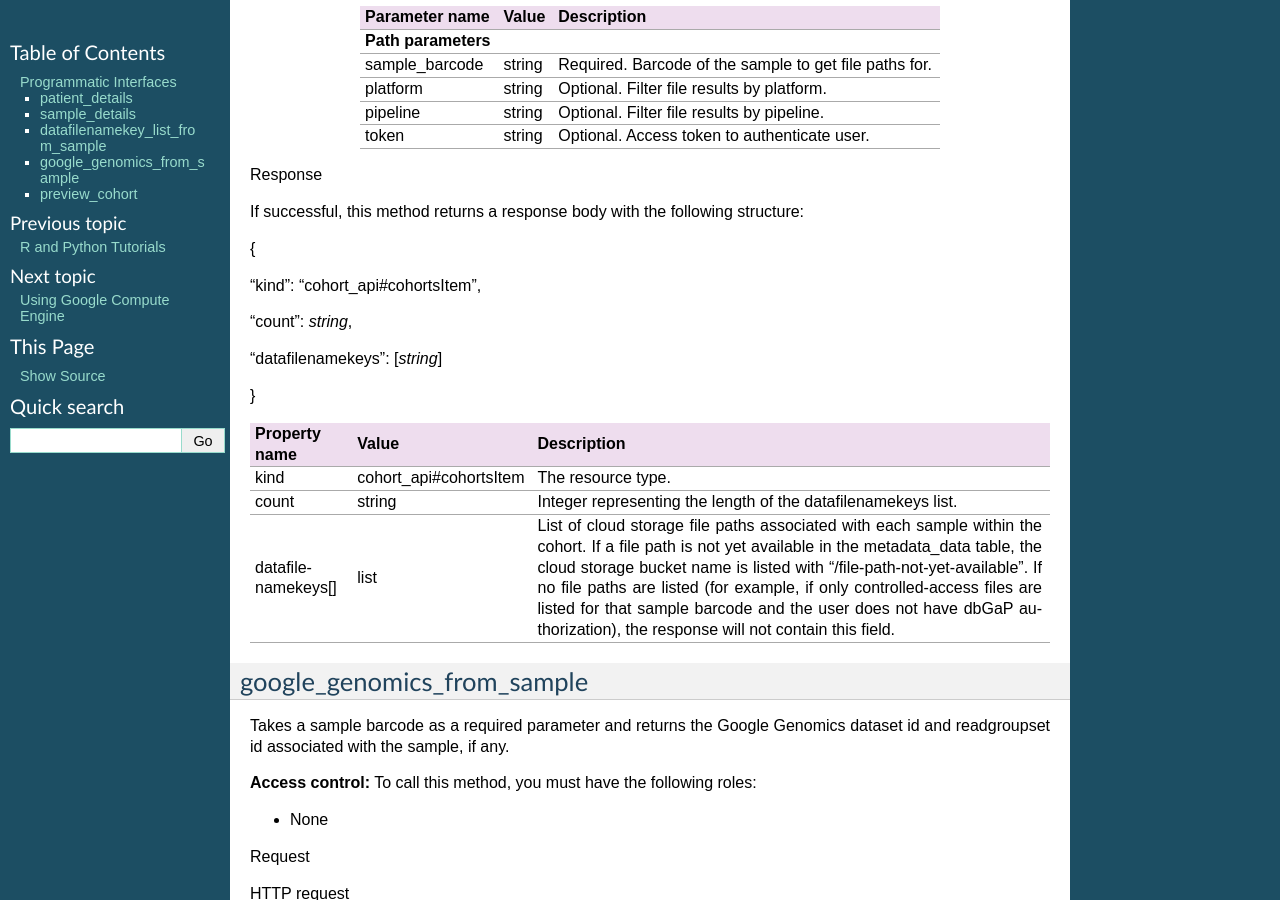
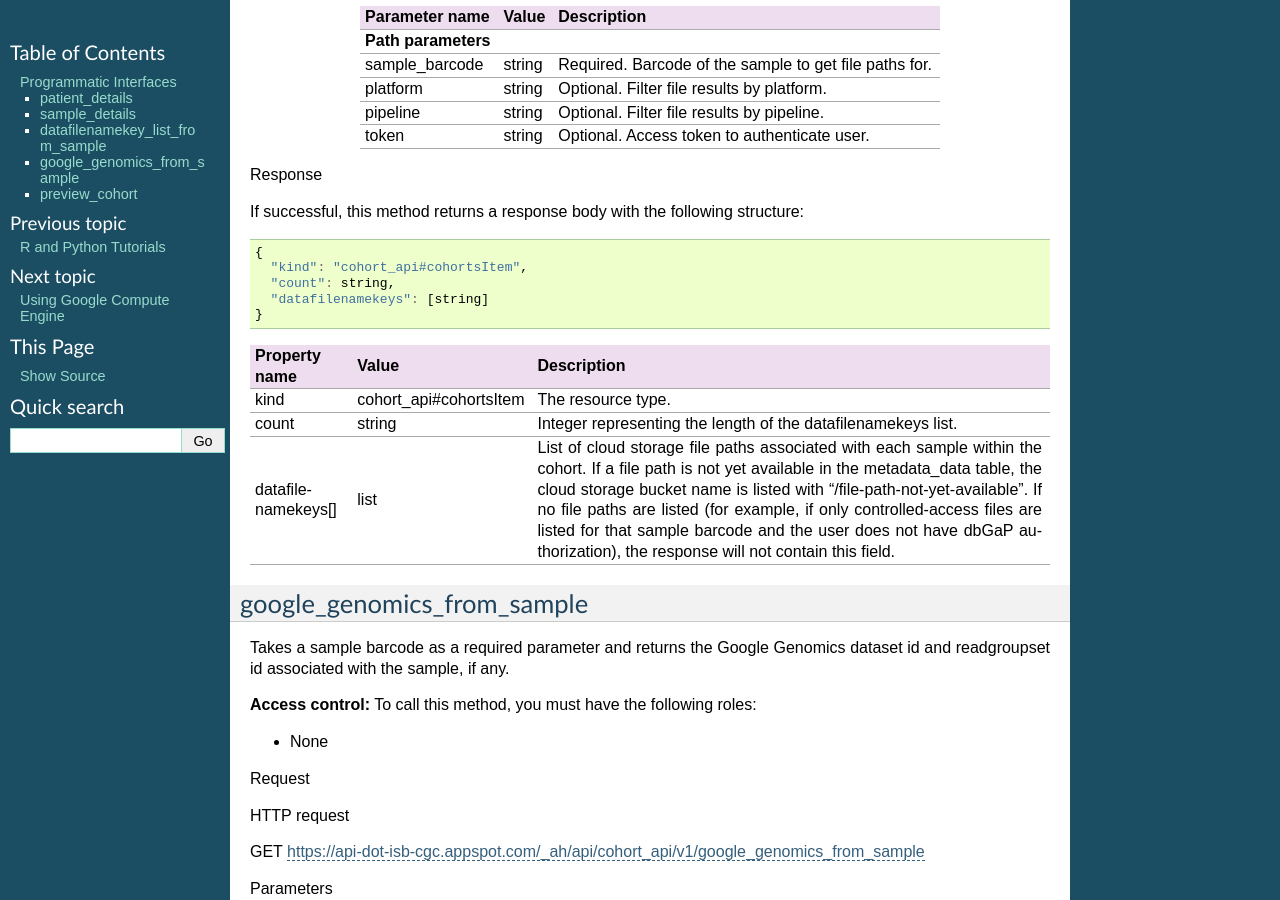
Before and after one commit to isb-cgc/readthedocs, a Sphinx documentation site: the page built from docs/source/sections/progapi/Programmatic-API.rst, in a window 1280 px wide and 900 px high, scrolled down 14098 px. Built offline with Sphinx 7.4.7, drawn with Linux system fonts in a browser that asks for light colours.

```diff
--- a/docs/source/sections/progapi/Programmatic-API.rst
+++ b/docs/source/sections/progapi/Programmatic-API.rst
@@ -502,15 +502,13 @@ Response
 If successful, this method returns a response body with the following
 structure:
 
-{
+.. code-block:: javascript
 
-"kind": "cohort\_api#cohortsItem",
-
-"count": *string*,
-
-"datafilenamekeys": [*string*]
-
-}
+	{
+	  "kind": "cohort_api#cohortsItem",
+	  "count": string,
+	  "datafilenamekeys": [string]
+	}
 
 +----------------------+---------------------------+-----------------------------------------------------------------------------------------------------------------------------------------------------------------------------------------------------------------------------------------------------------------------------------------------------------------------------------------------------------------------------------------------------------------------------------------+
 | **Property name**    | **Value**                 | **Description**                                                                                                                                                                                                                                                                                                                                                                                                                         |
```
